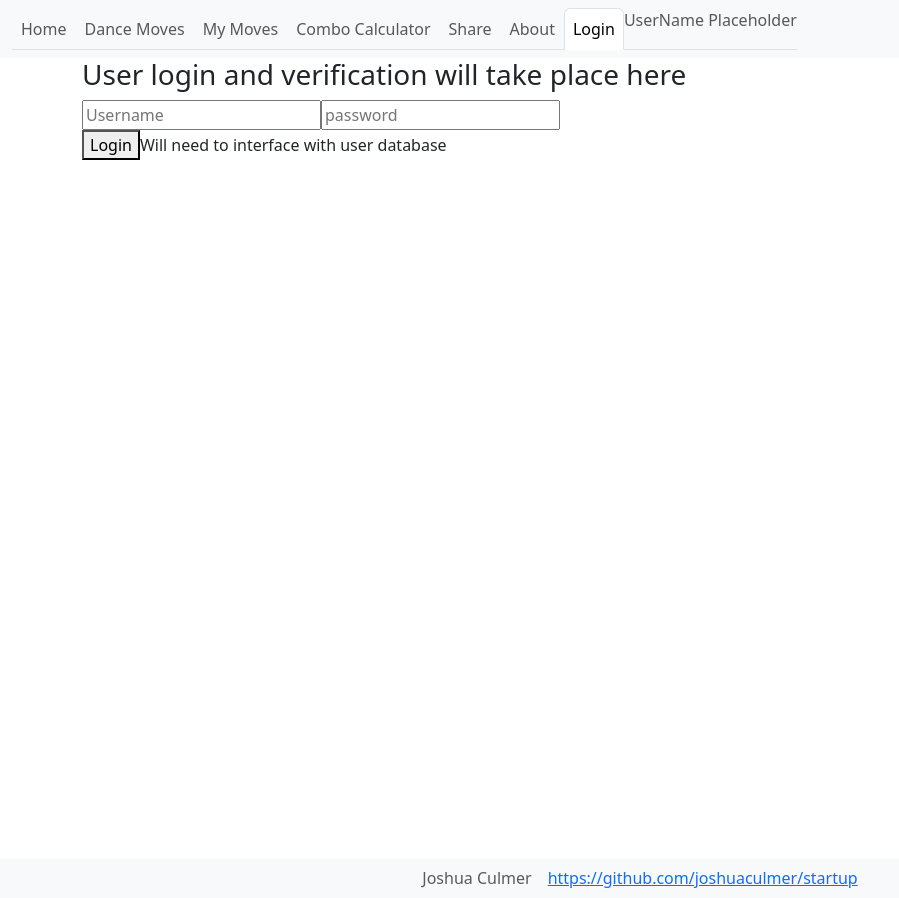
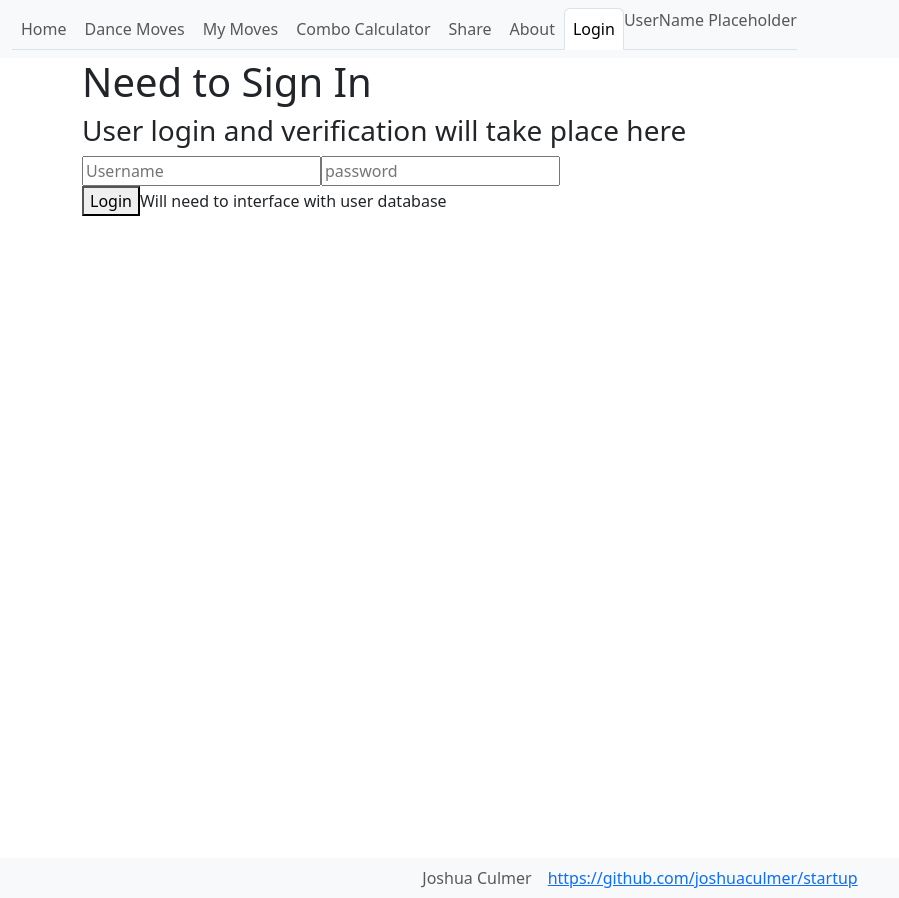
Before and after one commit to joshuaculmer/startup, a React (Vite) app: page /Login in a window 1280 px wide. Shown: the whole page, without its empty margins (0-899 px from the left). Built offline with nearby package versions, Linux system fonts and the light colour scheme.

Commit message:
Added(AuthState, AuthState hook)

```diff
--- a/src/app.jsx
+++ b/src/app.jsx
@@ -7,11 +7,14 @@ import { MyMoves } from './myMoves/myMoves';
 import { Register } from './register/register';
 import { Share } from './share/share';
 import { Welcome } from './welcome/welcome'
+import { AuthState } from './login/authState';
 import 'bootstrap/dist/css/bootstrap.min.css';
 
 
 function App() {
-
+    const [userName, setUserName] = React.useState(localStorage.getItem('userName') || '');
+    const currentAuthState = userName ? AuthState.Authenticated : AuthState.Unauthenticated;
+    const [authState, setAuthState] = React.useState(currentAuthState);
     return (
         <BrowserRouter>
             <div>
@@ -42,7 +45,14 @@ function App() {
                     <Route path='/ComboCalculator' element={<ComboCalculator />} />
                     <Route path='/Share' element={<Share />} />
                     <Route path='/About' element={<About />} />
-                    <Route path='/Login' element={<Login />} />
+                    <Route path='/Login' element={<Login
+                        userName={userName}
+                        authState={authState}
+                        onAuthChange={(userName, authState) => {
+                            setAuthState(authState);
+                            setUserName(userName);
+                        }}
+                    />} />
                     <Route path='*' element={<NotFound />} />
                 </Routes>
 
--- /dev/null
+++ b/src/login/authState.js
@@ -0,0 +1,9 @@
+export class AuthState {
+  static Unknown = new AuthState('unknown');
+  static Authenticated = new AuthState('authenticated');
+  static Unauthenticated = new AuthState('unauthenticated');
+
+  constructor(name) {
+    this.name = name;
+  }
+}
--- a/src/login/login.jsx
+++ b/src/login/login.jsx
@@ -1,9 +1,12 @@
 import React from "react";
+import { AuthState } from './authState';
 
-export function Login() {
+export function Login({ userName, authState, onAuthChange }) {
     return (
         <main>
             <div class="container vh-100">
+                {authState !== AuthState.Unknown && <h1>Need to Sign In</h1>}
+                {authState === AuthState.Unknown && <h1>You're Signed In!</h1>}
                 <section>
                     <h3>User login and verification will take place here</h3>
                 </section>
```
